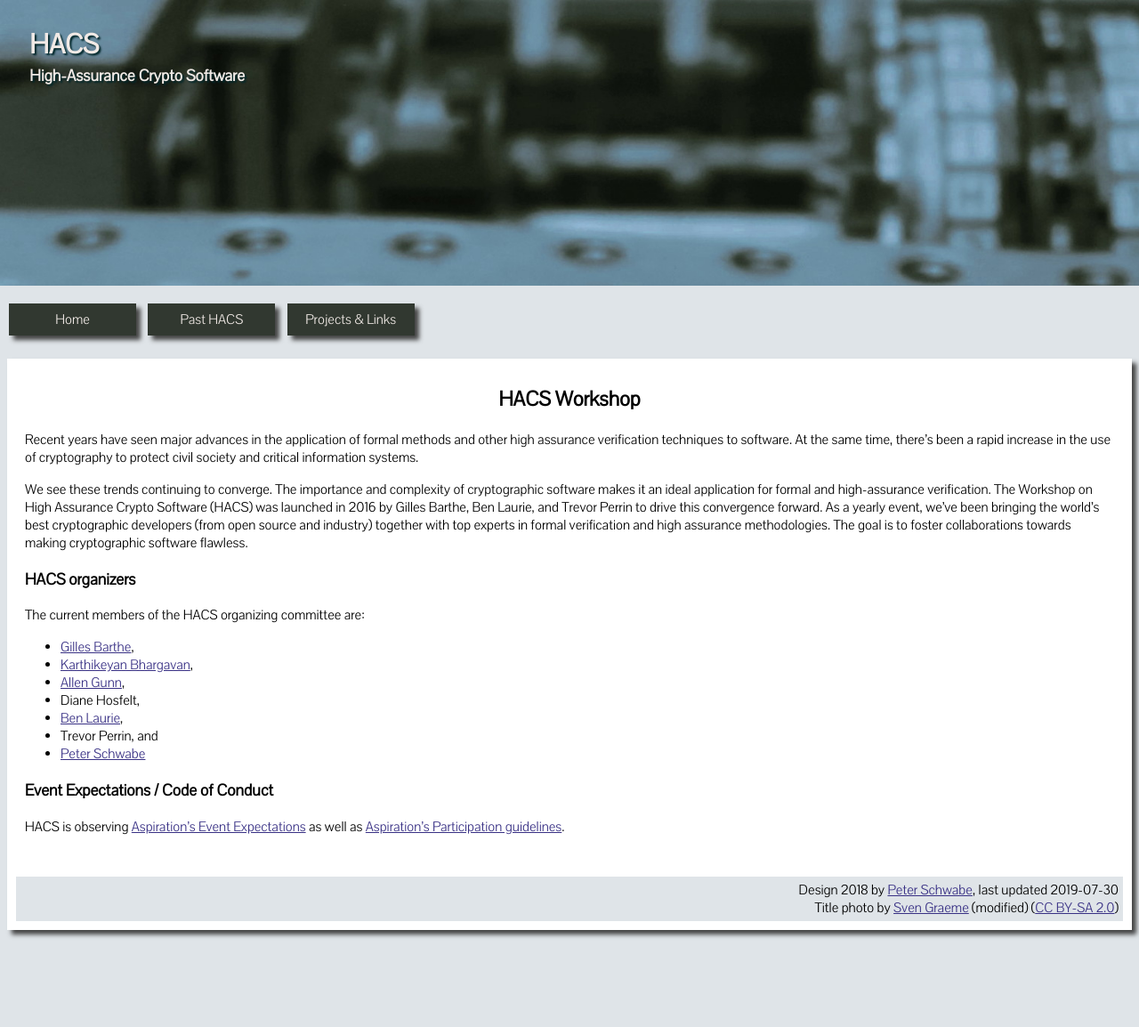
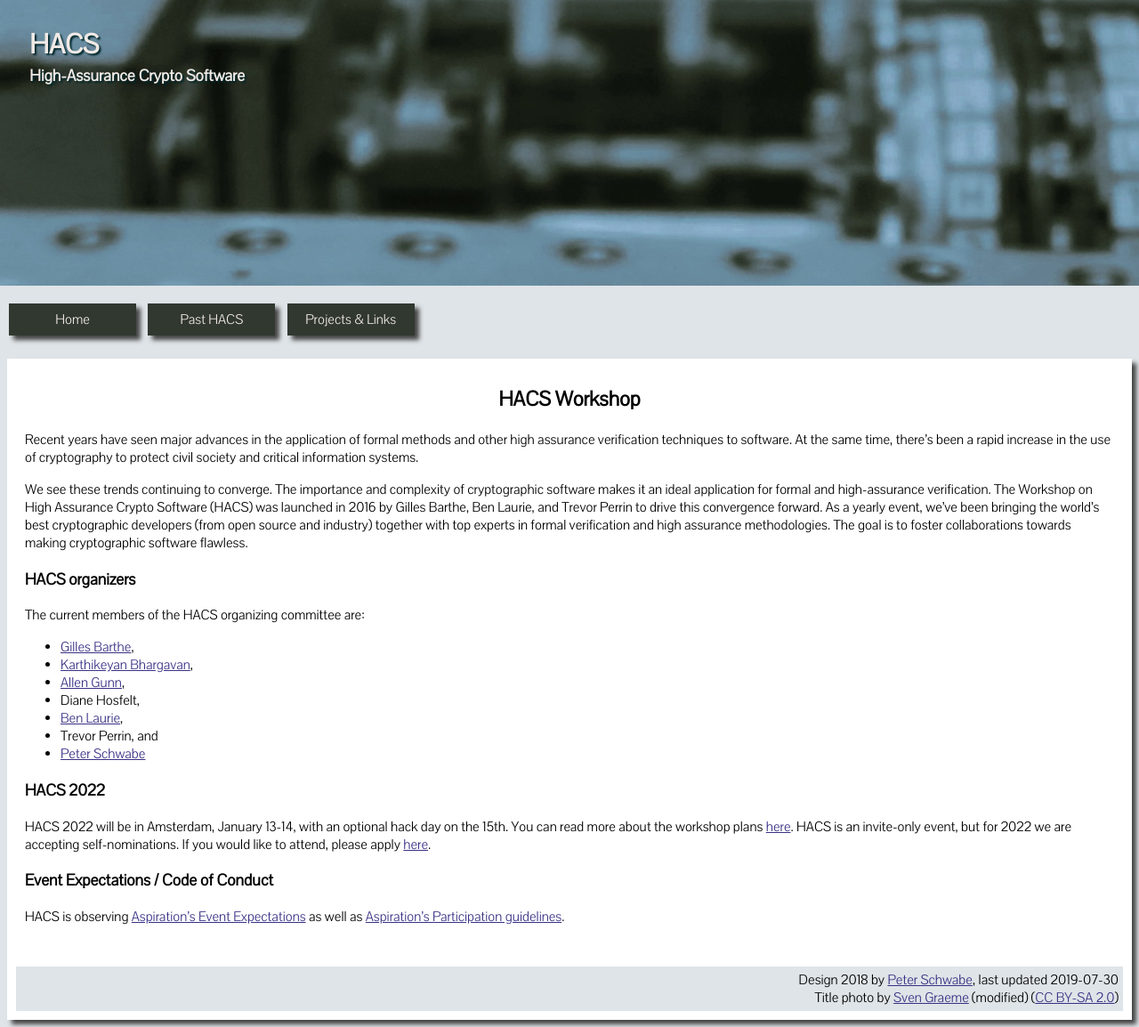
Before and after one commit to HACS-workshop/HACS-workshop.github.io, a Jekyll site: the page built from index.html, in a window 1280 px wide. Shown: the whole page at 89% size. Built offline with Jekyll 4.4.1, drawn with Linux system fonts in a browser that asks for light colours; before the commit the page ends 1053 px from its top, so only the background shows below that.

Commit message:
HACS 2022 plans and links.

```diff
--- a/index.html
+++ b/index.html
@@ -33,6 +33,11 @@ The current members of the HACS organizing committee are:
   <li><a href="https://cryptojedi.org">Peter Schwabe</a>
 </ul>
 
+<h3>HACS 2022</h3>
+<p>
+HACS 2022 will be in Amsterdam, January 13-14, with an optional hack day on the 15th.  You can read more about the workshop plans <a href="data/HACS_2022_Overview.pdf">here</a>.  HACS is an invite-only event, but for 2022 we are accepting self-nominations.  If you would like to attend, please apply <a href="https://docs.google.com/forms/d/e/1FAIpQLSeroGHoqqzjyCp-74F-GhMAhJ9U6x_pbzMRgf9OwF-OarqRLw/viewform?usp=sf_link">here</a>.
+</p>
+
 <h3>Event Expectations / Code of Conduct</h3>
 <p>
 HACS is observing
```
